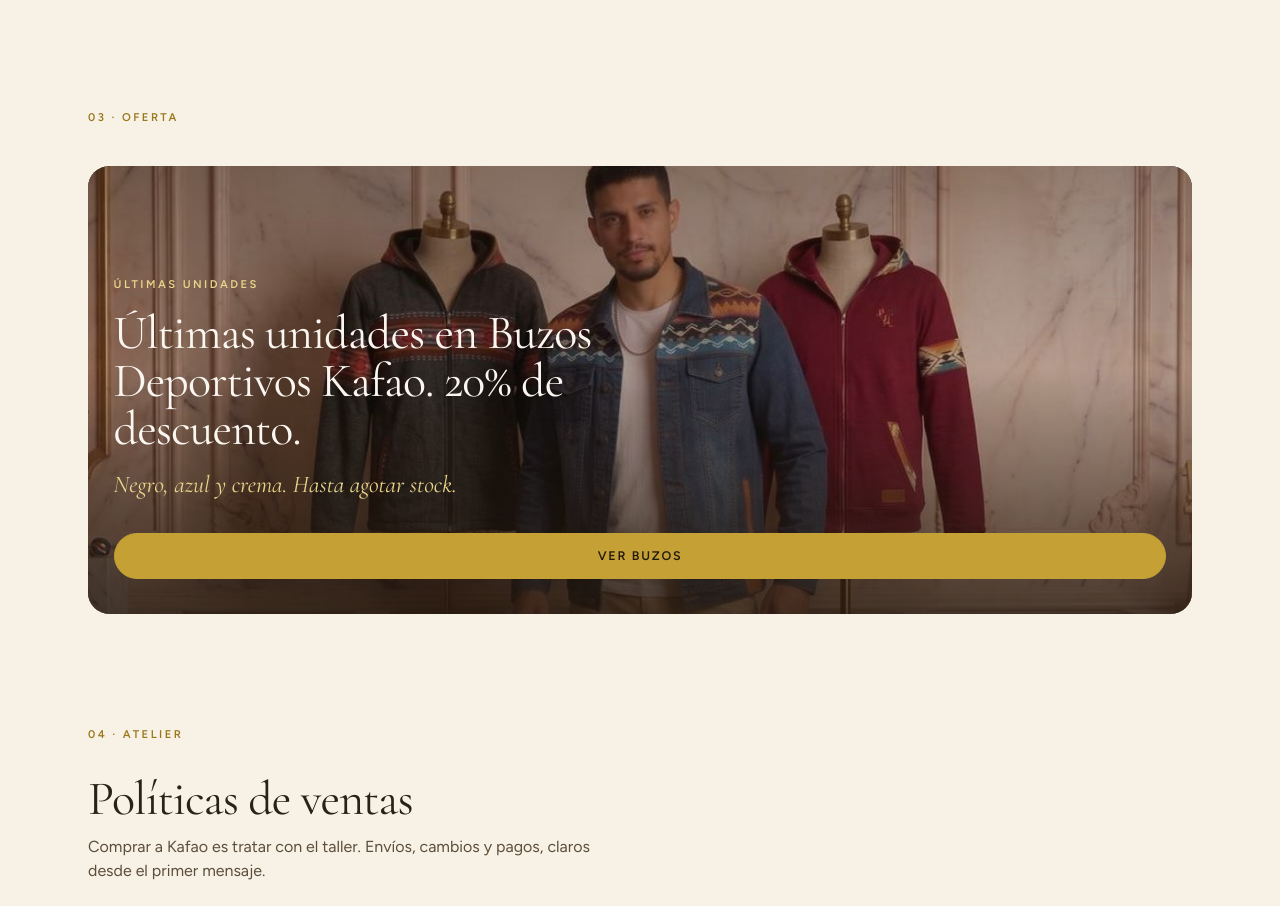
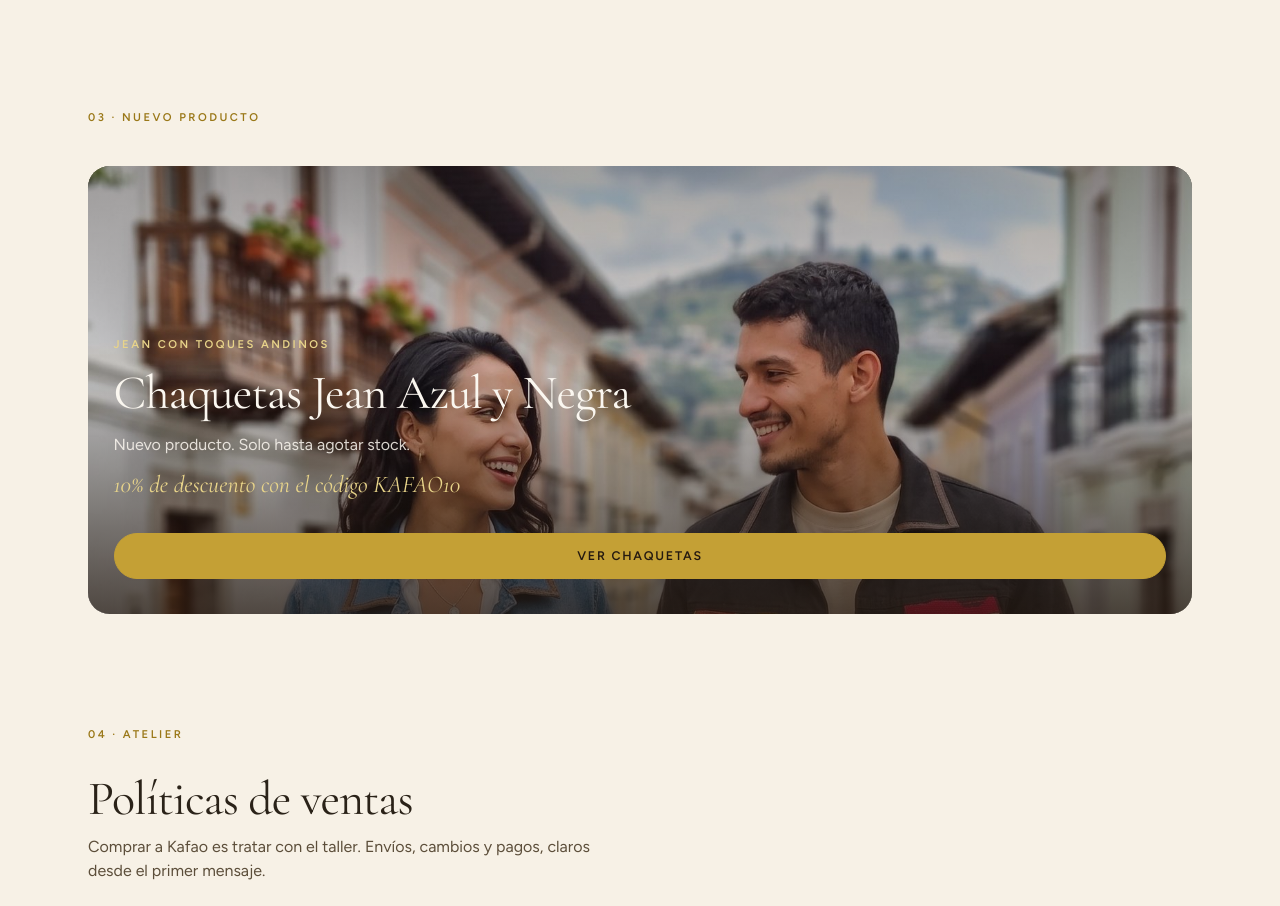
Before and after one commit to Jorgeyo88/Kafaoweb, a website: page docs/index.html in a window 1280 px wide. Shown: the part 3854-4760 px from the top of the page. Drawn offline with nearby package versions, Linux system fonts and the light colour scheme; a script that the page names is missing; files whose address does not match are found by name.

Commit message:
Cambiar la oferta por chaquetas jean con código KAFAO10

```diff
--- a/docs/index.html
+++ b/docs/index.html
@@ -313,15 +313,16 @@
       <!-- SECCIÓN PROMOCIONES -->
       <section id="promociones" class="pb-20 sm:pb-28">
         <div class="mx-auto max-w-6xl px-4 sm:px-6">
-          <p class="eyebrow" data-i18n="promo.kicker">03 · Oferta</p>
+          <p class="eyebrow" data-i18n="promo.kicker">03 · Nuevo producto</p>
           <div class="promo-banner mt-10">
-            <img src="images/promo-buzos.jpg" alt="Buzos Kafao"/>
+            <img src="images/promo-chaquetas.jpg?v=1" alt="Chaquetas Jean Kafao"/>
             <div class="promo-banner__veil"></div>
             <div class="promo-banner__copy">
-              <p class="eyebrow text-gold-soft" data-i18n="promo.mark">Últimas unidades</p>
-              <h2 class="font-display mt-4 max-w-xl text-3xl text-ivory sm:text-5xl" data-i18n="promo.title">Últimas unidades en Buzos Deportivos Kafao. 20% de descuento.</h2>
-              <p class="mt-4 font-display text-2xl italic text-gold-soft" data-i18n="promo.body">Negro, azul y crema. Hasta agotar stock.</p>
-              <a href="#coleccion" class="btn btn-gold mt-8" data-i18n="promo.cta">Ver buzos</a>
+              <p class="eyebrow text-gold-soft" data-i18n="promo.mark">Jean con toques andinos</p>
+              <h2 class="font-display mt-4 max-w-xl text-3xl text-ivory sm:text-5xl" data-i18n="promo.title">Chaquetas Jean Azul y Negra</h2>
+              <p class="mt-4 max-w-md text-ivory/85" data-i18n="promo.body">Nuevo producto. Solo hasta agotar stock.</p>
+              <p class="mt-3 font-display text-2xl italic text-gold-soft" data-i18n="promo.code">10% de descuento con el código KAFAO10</p>
+              <a href="#coleccion" class="btn btn-gold mt-8" data-i18n="promo.cta">Ver chaquetas</a>
             </div>
           </div>
         </div>
@@ -457,7 +458,7 @@
         "hero.eyebrow":"Hecho a mano en los Andes ecuatorianos","hero.title":"Viste tu esencia étnica.","hero.sub":"Ropa y Accesorios Artesanales de Ecuador.","hero.cta":"Ver Colección","hero.talk":"Hablar con el atelier",
         "cat.kicker":"01 · Noviembre – Diciembre 2026","cat.title":"Catálogo Colección Andes","cat.body":"Buzos, ponchos, pantalones y artesanías hechas por artesanos ecuatorianos. Esta página muestra una selección; el PDF tiene la colección completa, con tallas y precios.","cat.download":"Descargar Catálogo Completo (PDF)","cat.note":"Catálogo oficial, noviembre-diciembre 2026. Precios en USD. Pedidos por WhatsApp.","cat.hint":"Flechas o desliza para pasar la página","cat.loading":"Cargando catálogo…","cat.ck":"Artesanías","cat.ct":"Artesanías de Ecuador","cat.cb":"Cojines Saraguro, almohadillas Aya Huma, vírgenes quiteñas y más. Cada pieza nace en el taller de un artesano. En el catálogo están todas.",
         "gal.kicker":"02 · Colección","gal.title":"Para ella y para él","gal.body":"Una muestra del catálogo de noviembre-diciembre. Toca una pieza para pedirla por WhatsApp.",
-        "promo.kicker":"03 · Oferta","promo.mark":"Últimas unidades","promo.title":"Últimas unidades en Buzos Deportivos Kafao. 20% de descuento.","promo.body":"Negro, azul y crema. Hasta agotar stock.","promo.cta":"Ver buzos",
+        "promo.kicker":"03 · Nuevo producto","promo.mark":"Jean con toques andinos","promo.title":"Chaquetas Jean Azul y Negra","promo.body":"Nuevo producto. Solo hasta agotar stock.","promo.code":"10% de descuento con el código KAFAO10","promo.cta":"Ver chaquetas",
         "pol.kicker":"04 · Atelier","pol.title":"Políticas de ventas","pol.lead":"Comprar a Kafao es tratar con el taller. Envíos, cambios y pagos, claros desde el primer mensaje.","pol.s1t":"Envíos Seguros","pol.s1b":"Enviamos por Servientrega a todo Ecuador. El tiempo máximo de entrega es de 48 horas laborables. En compras mayores a $50 el envío no tiene costo.","pol.s2t":"Política de Cambios","pol.s2b":"Tienes 15 días para cambiar talla o modelo, con la prenda en perfecto estado y su etiqueta. Escribe por WhatsApp y lo resolvemos.","pol.s3t":"Métodos de Pago","pol.s3b":"Transferencia a Banco Pichincha o efectivo en Quito. El pedido se reserva con un abono.",
         "bank.title":"Transferencias a Kafao","bank.lead":"Cuenta de ahorros Banco Pichincha. Copia el número al hacer el depósito.","bank.account":"Número de cuenta","bank.copy":"Copiar número","bank.type":"Tipo de cuenta","bank.holder":"Titular","bank.id":"Cédula",
         "co.kicker":"05 · Conversemos","co.title":"Contacto","co.note":"Atelier y envíos desde Quito. Cada pedido se confirma a mano.","co.hours":"Lunes a sábado, 9:00 – 18:00","co.form":"Escribir al atelier","co.formLead":"Te respondemos por WhatsApp, el mismo día hábil.","co.name":"Nombre","co.interest":"Me interesa","co.msg":"Mensaje","co.send":"Enviar por WhatsApp",
@@ -468,7 +469,7 @@
         "hero.eyebrow":"Handmade in the Ecuadorian Andes","hero.title":"Wear your ethnic essence.","hero.sub":"Artisan clothing and accessories from Ecuador.","hero.cta":"See the collection","hero.talk":"Talk to the atelier",
         "cat.kicker":"01 · November – December 2026","cat.title":"Andes Collection Catalog","cat.body":"Hoodies, ponchos, trousers and crafts made by Ecuadorian artisans. This page shows a selection; the PDF has the full collection, with sizes and prices.","cat.download":"Download full catalog (PDF)","cat.note":"Official catalog, November–December 2026. Prices in USD. Orders via WhatsApp.","cat.hint":"Use the arrows or swipe to turn the page","cat.loading":"Loading catalog…","cat.ck":"Crafts","cat.ct":"Crafts from Ecuador","cat.cb":"Saraguro cushions, Aya Huma travel pillows, Quito virgins and more. Each piece is born in an artisan's workshop. The catalog has them all.",
         "gal.kicker":"02 · Collection","gal.title":"For her and for him","gal.body":"A sample from the November–December catalog. Tap a piece to order on WhatsApp.",
-        "promo.kicker":"03 · Offer","promo.mark":"Last units","promo.title":"Last units of Kafao sweatshirts. 20% off.","promo.body":"Black, blue and cream. While stocks last.","promo.cta":"See sweatshirts",
+        "promo.kicker":"03 · New product","promo.mark":"Jean with Andean touches","promo.title":"Blue and black jean jackets","promo.body":"New product. While stocks last.","promo.code":"10% off with code KAFAO10","promo.cta":"See the jackets",
         "pol.kicker":"04 · Atelier","pol.title":"Sales policies","pol.lead":"Buying from Kafao means dealing with the workshop. Shipping, exchanges and payments, clear from the first message.","pol.s1t":"Secure shipping","pol.s1b":"We ship with Servientrega across Ecuador. Delivery takes at most 48 business hours. Free shipping on orders over $50.","pol.s2t":"Exchange policy","pol.s2b":"You have 15 days to exchange size or model, with the garment in perfect condition and its tag. Write on WhatsApp and we will sort it.","pol.s3t":"Payment methods","pol.s3b":"Bank transfer to Banco Pichincha or cash in Quito. Orders are reserved with a deposit.",
         "bank.title":"Transfers to Kafao","bank.lead":"Banco Pichincha savings account. Copy the number when you deposit.","bank.account":"Account number","bank.copy":"Copy number","bank.type":"Account type","bank.holder":"Account holder","bank.id":"ID",
         "co.kicker":"05 · Let's talk","co.title":"Contact","co.note":"Atelier and shipping from Quito. Every order is confirmed by hand.","co.hours":"Monday to Saturday, 9:00 – 18:00","co.form":"Write to the atelier","co.formLead":"We reply on WhatsApp the same business day.","co.name":"Name","co.interest":"I'm interested in","co.msg":"Message","co.send":"Send on WhatsApp",
```
